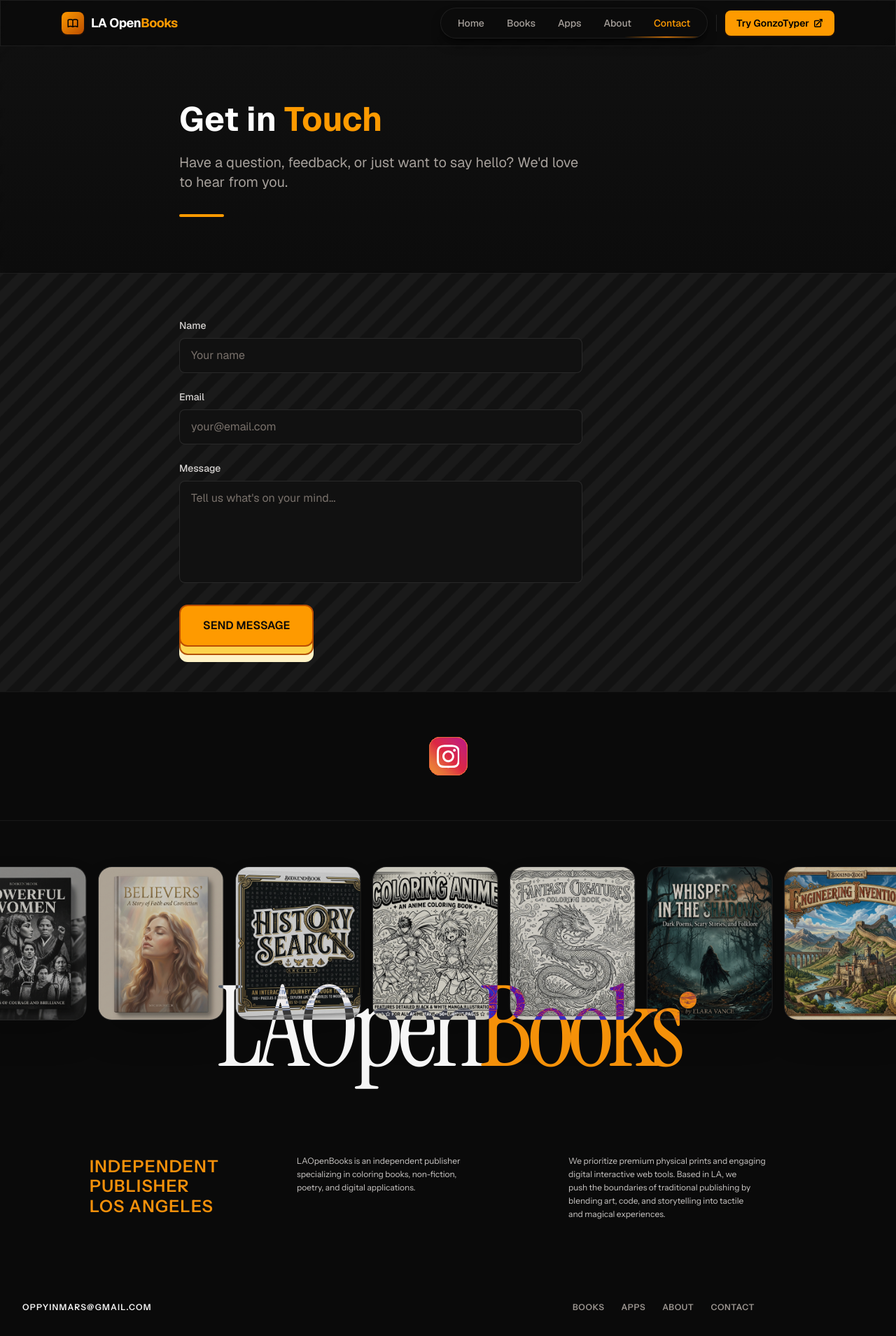
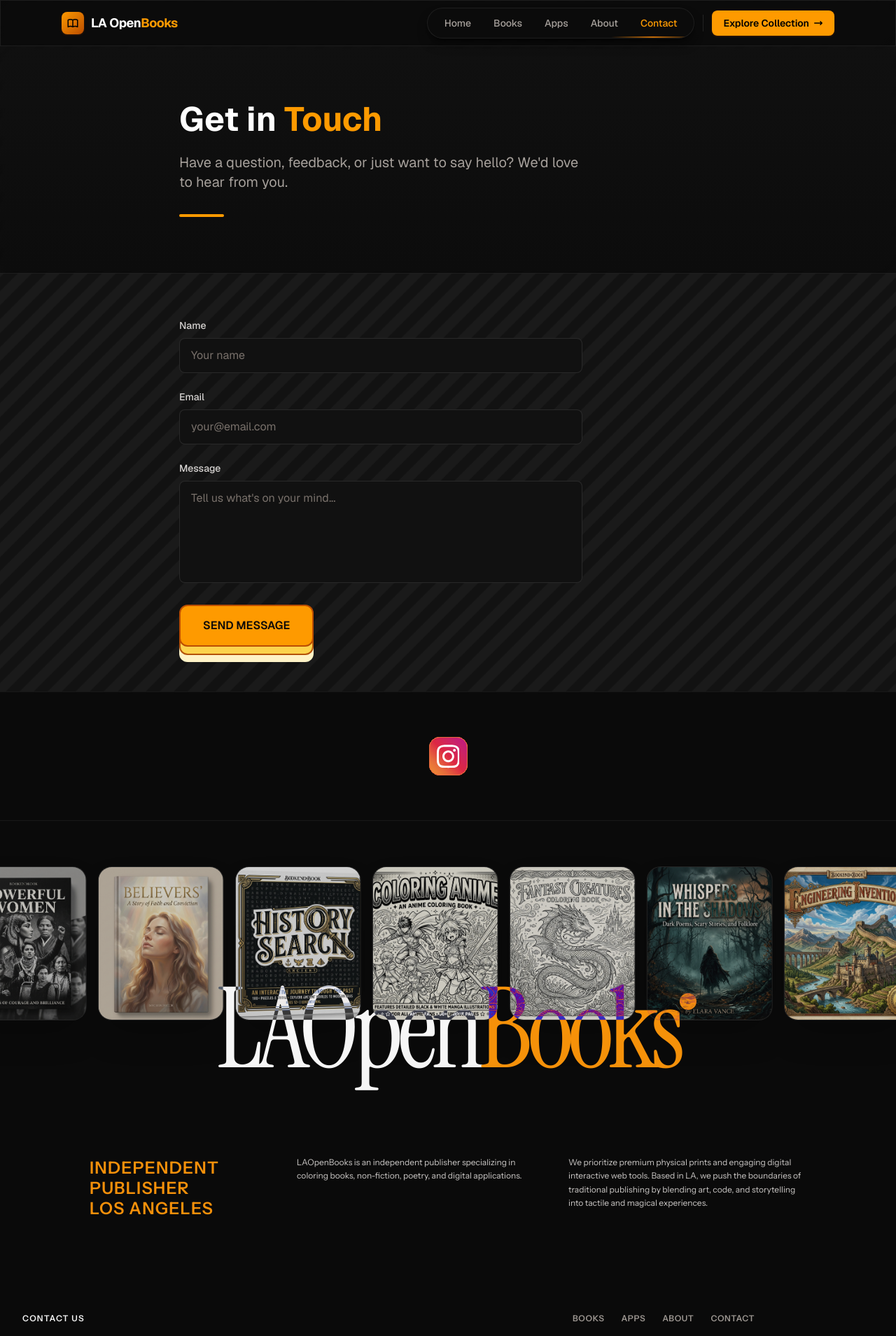
Before and after one commit to Grootjelly/LAOpenBooks, a Next.js app: page /contact in a window 1280 px wide. Shown: the top 1909 px of the page at 70% size. Built offline with nearby package versions, Linux system fonts and the light colour scheme.

Commit message:
Implement UX/UI audit recommendations

```diff
--- a/src/app/page.tsx
+++ b/src/app/page.tsx
@@ -1,6 +1,7 @@
 import Hero from "@/components/Hero";
 import AppsShowcase from "@/components/AppsShowcase";
 import TwistingRibbon from "@/components/TwistingRibbon";
+import PopButton from "@/components/PopButton";
 
 export default function Home() {
   return (
@@ -30,6 +31,28 @@
       </div>
 
       <AppsShowcase />
+
+      {/* CTA Section */}
+      <section className="py-24 px-6 bg-[#111]/90 backdrop-blur-sm border-t border-white/[0.06]">
+        <div className="max-w-3xl mx-auto text-center">
+          <p className="text-amber-500 text-sm font-medium tracking-widest uppercase mb-4">Get In Touch</p>
+          <h2 className="text-3xl md:text-4xl font-bold text-white mb-4">
+            Want to say hello?
+          </h2>
+          <p className="text-lg text-stone-400 mb-10 max-w-md mx-auto leading-relaxed">
+            Whether you have questions, feedback, or just want to connect — we&apos;d love to hear from you.
+          </p>
+          <PopButton
+            href="/contact"
+            className="inline-flex items-center gap-2"
+          >
+            Send a Message
+            <svg className="w-4 h-4" fill="none" stroke="currentColor" viewBox="0 0 24 24">
+              <path strokeLinecap="round" strokeLinejoin="round" strokeWidth={2} d="M3 8l7.89 5.26a2 2 0 002.22 0L21 8M5 19h14a2 2 0 002-2V7a2 2 0 00-2-2H5a2 2 0 00-2 2v10a2 2 0 002 2z" />
+            </svg>
+          </PopButton>
+        </div>
+      </section>
     </main>
   );
 }
--- a/src/components/AppsShowcase.tsx
+++ b/src/components/AppsShowcase.tsx
@@ -38,9 +38,9 @@
 
       <div className="max-w-6xl mx-auto px-6 relative">
         <div className="max-w-2xl mb-16">
-          <div className="inline-flex items-center gap-2 px-3.5 py-1.5 rounded-full bg-white/5 border border-white/10 text-stone-300 text-xs font-semibold uppercase tracking-wider mb-4">
+          <p className="text-amber-500 text-sm font-medium tracking-widest uppercase mb-4">
             Interactive Ecosystem
-          </div>
+          </p>
           <h2 className="text-4xl md:text-5xl font-bold text-white leading-tight mb-4">
             Explore Our Digital <span className="text-amber-400">Creations</span>
           </h2>
@@ -110,11 +110,16 @@
                     </PopButton>
                   ) : (
                     <PopButton
-                      disabled
+                      href="https://instagram.com/laopenbooks"
+                      target="_blank"
+                      rel="noopener noreferrer"
                       variant="secondary"
-                      className="w-full flex items-center justify-center cursor-not-allowed opacity-50"
+                      className="w-full flex items-center justify-center gap-2"
                     >
                       Follow Progress
+                      <svg className="w-4 h-4 transition-transform group-hover:translate-x-0.5" fill="none" stroke="currentColor" viewBox="0 0 24 24" strokeWidth="2.5">
+                        <path strokeLinecap="round" strokeLinejoin="round" d="M13.5 6H5.25A2.25 2.25 0 0 0 3 8.25v10.5A2.25 2.25 0 0 0 5.25 21h10.5A2.25 2.25 0 0 0 18 18.75V10.5m-10.5 6L21 3m0 0h-5.25M21 3v5.25" />
+                      </svg>
                     </PopButton>
                   )}
                 </div>
--- a/src/components/Footer.tsx
+++ b/src/components/Footer.tsx
@@ -24,7 +24,7 @@
   images?: string[];
   title?: string[];
   subtitle?: string[];
-  paragraphs?: string[][];
+  paragraphs?: string[];
   navEmail?: string;
   footerText?: string;
 }
@@ -55,18 +55,8 @@
 const DEFAULT_TITLE = ["LAOpenBooks"];
 const DEFAULT_SUBTITLE = ["INDEPENDENT PUBLISHER", "LOS ANGELES"];
 const DEFAULT_PARAGRAPHS = [
-  [
-    "LAOpenBooks is an independent publisher",
-    "specializing in coloring books, non-fiction,",
-    "poetry, and digital applications.",
-  ],
-  [
-    "We prioritize premium physical prints and engaging",
-    "digital interactive web tools. Based in LA, we",
-    "push the boundaries of traditional publishing by",
-    "blending art, code, and storytelling into tactile",
-    "and magical experiences."
-  ]
+  "LAOpenBooks is an independent publisher specializing in coloring books, non-fiction, poetry, and digital applications.",
+  "We prioritize premium physical prints and engaging digital interactive web tools. Based in LA, we push the boundaries of traditional publishing by blending art, code, and storytelling into tactile and magical experiences."
 ];
 
 export function Footer({
@@ -76,7 +66,7 @@
   subtitle = DEFAULT_SUBTITLE,
   paragraphs = DEFAULT_PARAGRAPHS,
   navEmail = "oppyinmars@gmail.com",
-  footerText = "© 2026 LAOpenBooks. All rights reserved. Made with ♥ in Los Angeles. We navigate in no-nonsense environments pushing the boundaries of publishing and web design.",
+  footerText = "© 2026 LAOpenBooks. All rights reserved. Made with ♥ in Los Angeles. An independent LA publisher bridging the gap between print and digital.",
 }: FooterProps) {
   const containerRef = useRef<HTMLDivElement>(null);
   const marqueeStripRef = useRef<HTMLDivElement>(null);
@@ -308,12 +298,8 @@
           {/* Paragraphs (Right side) */}
           <div className="flex-1 flex flex-col sm:flex-row gap-6 md:gap-12 text-[10px] md:text-xs leading-[1.6] text-stone-300">
             {paragraphs.map((para, pIdx) => (
-              <div key={pIdx} className="flex-1 flex flex-col">
-                {para.map((line, lIdx) => (
-                  <div key={lIdx} className="wake-target whitespace-nowrap">
-                    {line}
-                  </div>
-                ))}
+              <div key={pIdx} className="wake-target flex-1">
+                {para}
               </div>
             ))}
           </div>
@@ -325,9 +311,9 @@
       <div className="absolute bottom-0 left-0 w-full p-6 md:p-8 z-50 flex flex-col gap-6 md:gap-8 mix-blend-difference pointer-events-none">
         {/* Nav, Email, Social */}
         <div className="flex flex-col md:flex-row items-center justify-between w-full pointer-events-auto text-[10px] md:text-xs font-semibold tracking-wider gap-6 md:gap-4">
-          <a href={`mailto:${navEmail}`} className="hover:text-amber-500 transition-colors uppercase tracking-widest md:flex-1 text-center md:text-left">
-            {navEmail}
-          </a>
+          <Link href="/contact" className="hover:text-amber-500 transition-colors uppercase tracking-widest md:flex-1 text-center md:text-left">
+            Contact Us
+          </Link>
           <div className="flex flex-wrap justify-center gap-4 md:gap-6 uppercase text-stone-400 md:flex-1">
             <Link href="/books" className="hover:text-amber-500 transition-colors">Books</Link>
             <Link href="/apps" className="hover:text-amber-500 transition-colors">Apps</Link>
--- a/src/components/Hero.tsx
+++ b/src/components/Hero.tsx
@@ -17,6 +17,7 @@
             loop
             muted
             playsInline
+            poster="/hero-banner.gif"
             className="absolute inset-0 w-full h-full object-cover"
           >
             <source src="/hero-banner.mp4" type="video/mp4" />
@@ -39,7 +40,7 @@
 
             {/* Heading */}
             <h1 className="text-5xl md:text-6xl lg:text-7xl font-bold text-white leading-[1.1] tracking-tight mb-6 drop-shadow-lg">
-              An open book,<br />
+              An open book <br />
               <span className="text-amber-400 drop-shadow-md">is an open mind.</span>
             </h1>
 
@@ -74,40 +75,6 @@
       {/* Animated Spotlight Catalog */}
       <AnimatedCatalog books={allBooks} />
 
-      {/* All Books Grid */}
-      <section className="py-16 px-6 bg-[#0d0d0d]/85 backdrop-blur-md border-t border-white/[0.06]">
-        <div className="max-w-6xl mx-auto">
-          <div className="flex items-end justify-between mb-10">
-            <div>
-              <p className="text-amber-500 text-sm font-medium tracking-widest uppercase mb-2">Browse</p>
-              <h2 className="text-3xl md:text-4xl font-bold text-white">Full Collection</h2>
-            </div>
-          </div>
-          <BookGrid books={allBooks} />
-        </div>
-      </section>
-
-      {/* CTA Section */}
-      <section className="py-24 px-6 bg-[#111]/90 backdrop-blur-sm border-t border-white/[0.06]">
-        <div className="max-w-3xl mx-auto text-center">
-          <p className="text-amber-500 text-sm font-medium tracking-widest uppercase mb-4">Get In Touch</p>
-          <h2 className="text-3xl md:text-4xl font-bold text-white mb-4">
-            Want to say hello?
-          </h2>
-          <p className="text-lg text-stone-400 mb-10 max-w-md mx-auto leading-relaxed">
-            Whether you have questions, feedback, or just want to connect — we&apos;d love to hear from you.
-          </p>
-          <PopButton
-            href="/contact"
-            className="inline-flex items-center gap-2"
-          >
-            Send a Message
-            <svg className="w-4 h-4" fill="none" stroke="currentColor" viewBox="0 0 24 24">
-              <path strokeLinecap="round" strokeLinejoin="round" strokeWidth={2} d="M3 8l7.89 5.26a2 2 0 002.22 0L21 8M5 19h14a2 2 0 002-2V7a2 2 0 00-2-2H5a2 2 0 00-2 2v10a2 2 0 002 2z" />
-            </svg>
-          </PopButton>
-        </div>
-      </section>
     </>
   );
 }
--- a/src/components/Navbar.tsx
+++ b/src/components/Navbar.tsx
@@ -29,17 +29,15 @@
         <div className="hidden md:flex items-center gap-1">
           <SpotlightNavbar />
           <div className="w-px h-6 bg-white/10 mx-2" />
-          <a
-            href="https://gonzotyper.netlify.app/"
-            target="_blank"
-            rel="noopener noreferrer"
+          <Link
+            href="/books"
             className="px-4 py-2 rounded-lg text-sm font-semibold text-black bg-amber-500 hover:bg-amber-400 transition-all duration-200 flex items-center gap-1.5 shadow-sm shadow-amber-900/40"
           >
-            Try GonzoTyper
+            Explore Collection
             <svg className="w-3.5 h-3.5" fill="none" stroke="currentColor" viewBox="0 0 24 24" strokeWidth={2.5}>
-              <path strokeLinecap="round" strokeLinejoin="round" d="M13.5 6H5.25A2.25 2.25 0 0 0 3 8.25v10.5A2.25 2.25 0 0 0 5.25 21h10.5A2.25 2.25 0 0 0 18 18.75V10.5m-10.5 6L21 3m0 0h-5.25M21 3v5.25" />
+              <path strokeLinecap="round" strokeLinejoin="round" d="M17 8l4 4m0 0l-4 4m4-4H3" />
             </svg>
-          </a>
+          </Link>
         </div>
 
         {/* Mobile Menu Button */}
@@ -72,17 +70,15 @@
             </Link>
           ))}
           <div className="border-t border-white/10 my-1" />
-          <a
-            href="https://gonzotyper.netlify.app/"
-            target="_blank"
-            rel="noopener noreferrer"
+          <Link
+            href="/books"
             className="flex items-center gap-1.5 px-4 py-2.5 text-sm text-amber-400 hover:bg-white/5 transition-colors"
           >
-            GonzoTyper
+            Explore Collection
             <svg className="w-3.5 h-3.5" fill="none" stroke="currentColor" viewBox="0 0 24 24">
-              <path strokeLinecap="round" strokeLinejoin="round" strokeWidth={2} d="M10 6H6a2 2 0 00-2 2v10a2 2 0 002 2h10a2 2 0 002-2v-4M14 4h6m0 0v6m0-6L10 14" />
+              <path strokeLinecap="round" strokeLinejoin="round" strokeWidth={2} d="M17 8l4 4m0 0l-4 4m4-4H3" />
             </svg>
-          </a>
+          </Link>
         </div>
       </details>
     </div>
```
